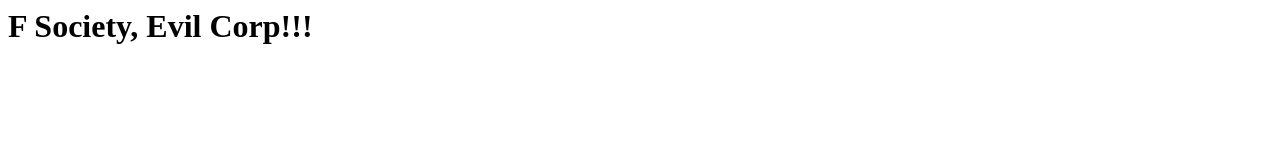
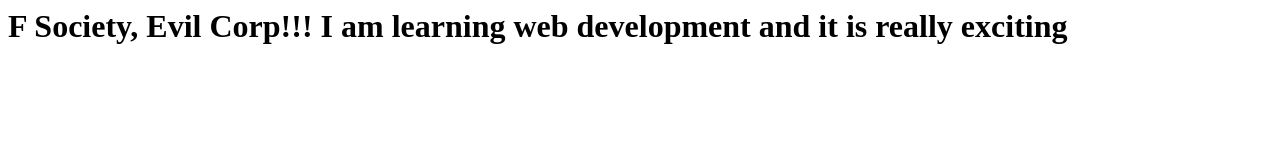
Before and after one commit to m0hhh/coursera-test, a plain HTML site: page index.html in a window 1280 px wide. Drawn offline with Linux system fonts and the light colour scheme.

Commit message:
Next version of webfile

```diff
--- a/index.html
+++ b/index.html
@@ -3,6 +3,6 @@
         <title>Hello Friend</title>
     </head>
     <body>
-        <h1>F Society, Evil Corp!!!</h1>
+        <h1>F Society, Evil Corp!!! I am learning web development and it is really exciting</h1>
     </body>
 </html>
```
